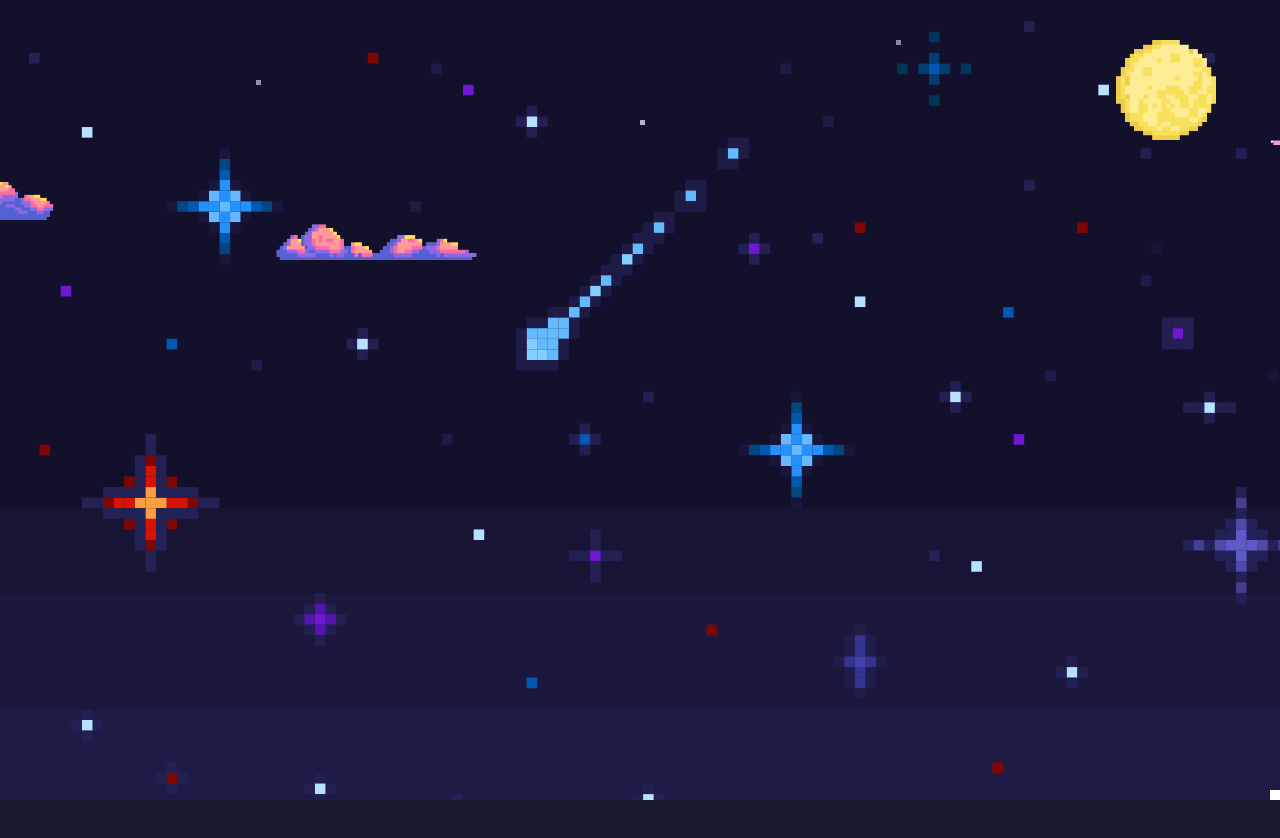
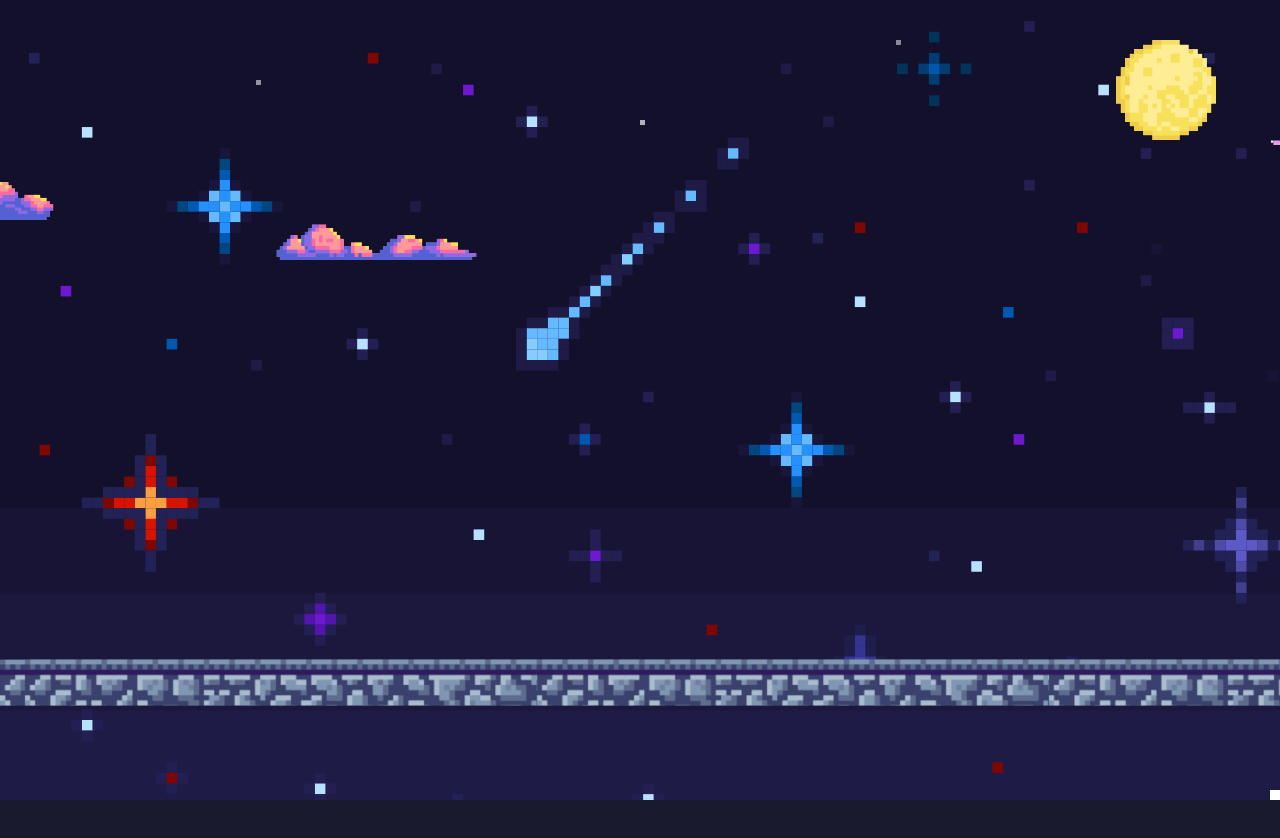
Before and after one commit to EsotericShadow/rafflandingpage, a plain HTML site: page index.html in a window 1280 px wide. Shown: the top 838 px of the page. Drawn offline with nearby package versions, Linux system fonts and the light colour scheme.

Commit message:
Update index.html

```diff
--- a/index.html
+++ b/index.html
@@ -45,7 +45,7 @@
       left: 0;
       width: 100vw;
       height: 20vh;
-      background: url('assets/road.png') repeat-x;
+      background: url('assets/floor.png') repeat-x;
       background-size: contain;
       background-position: 0 -1px; /* Shift road image up to hide potential white line */
       z-index: 1;
```
